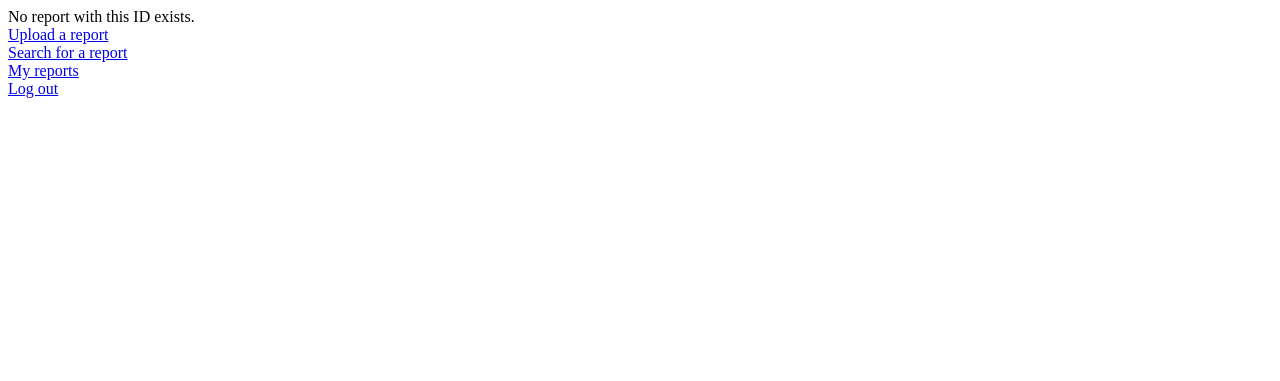
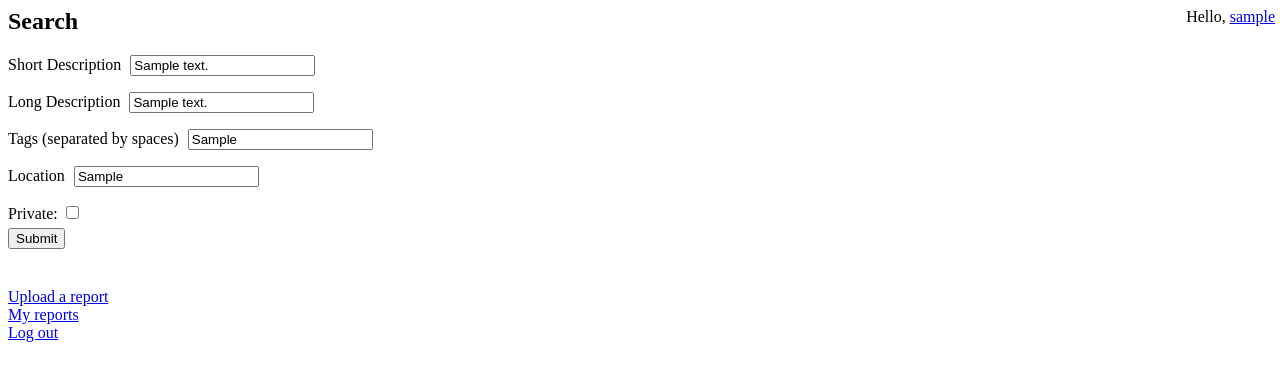
Before and after one commit to agore1/SecureWitness, a Django app: a page that uses securewitness/upload/views.py in a window 1280 px wide. Shown: the top 381 px of the page. Run offline with Django 3.2, Linux system fonts and the light colour scheme; a user stored in the database is signed in; tables that the repository leaves empty hold one stand-in row (values such as "Sample post"); parts of the project's set-up code (start-up, migrations or seed data) failed here and were passed over.

Commit message:
report editing page is now available.

```diff
--- a/securewitness/registration/templates/report_list.html
+++ b/securewitness/registration/templates/report_list.html
@@ -38,6 +38,7 @@
 
 <body>
 
+    <span style="position:absolute;right:5px">Hello, <a href="/accounts/profile">{{user_name}}</a></span>
 <h1>{{ user_name|default:"Anonymous"}}'s reports
 {% if folder %}/{{ folder }} {% endif %}
 </h1>
--- a/securewitness/securewitness/urls.py
+++ b/securewitness/securewitness/urls.py
@@ -6,6 +6,7 @@
                        # Examples:
                        # url(r'^$', 'securewitness.views.home', name='home'),
                        # url(r'^blog/', include('blog.urls')),
+                       url(r'^report/(?P<user>[a-zA-Z0-9-]+)/(?P<report>[a-zA-Z0-9-]+)/edit/?',views.edit_form, name='report_edit'),
                        url(r'^report/(?P<user>[a-zA-Z0-9-]+)/(?P<report>[a-zA-Z0-9-]+)/?',views.see_report.as_view(), name='report'),
                        url(r'^admin/', include(admin.site.urls)),
                        url(r'^accounts/', include('registration.backends.simple.urls')),
--- /dev/null
+++ b/securewitness/upload/templates/report_edit.html
@@ -0,0 +1,44 @@
+<head>
+<style>
+.form{
+	padding: 5px 0px 5px 0px;
+}
+
+.form_input{
+    margin-left: 5px;
+}
+</style>
+
+
+</head>
+
+<body>
+
+<form enctype="multipart/form-data" action="" method="post">
+	{% csrf_token %}
+    <span style="position:absolute;right:5px">Hello, <a href="/accounts/profile">{{user_name}}</a></span>
+	<h2>Search</h2>
+    <div>
+    <p>
+    Short Description <input name="short_descIn" class="form_input" type="text" value='{{shortD}}'>
+    </p><p>
+    Long Description <input name="long_descIn" class="form_input" type="text" value='{{longD}}'>
+    </p><p>
+    Tags (separated by spaces) <input name="tags" class="form_input" type="text" value='{{tags}}'>
+    </p><p>
+    Location <input name="locationIn" class="form_input" type="text" value='{{loc}}'>
+    </p>
+    Private: <input name="privateIn" type="checkbox" {% if private %}checked{% endif %}>
+    </div>
+<div class="form">
+	<input type="submit" value="Submit">
+</div>
+</form>
+
+	<br>
+	<a href="/upload/report">Upload a report</a>
+    <br>
+	<a href="/accounts/{{ user_name|default:'Anonymous' }}/reports">My reports</a>
+	<br>
+	<a href="/accounts/logout">Log out</a>
+</body>
--- a/securewitness/upload/templates/report_view.html
+++ b/securewitness/upload/templates/report_view.html
@@ -23,6 +23,7 @@
 </head>
 
 <body>
+<span style="position:absolute;right:5px">Hello, <a href="/accounts/profile">{{user_name}}</a></span>
 {% for report in object_list %}
 	<h1>{{ report.short_desc }} </h1>
 	<p>
@@ -52,7 +53,7 @@
 	<br>
 	{% if editable %}
 	<p>
-	<form id="add_user" action="/report/{{user_name}}/{{report.id}}/" method="post">{% csrf_token %}
+	<form id="add_user" action="/report/{{owner_name}}/{{report.id}}/" method="post">{% csrf_token %}
 	<select id="option" name="action" onchange="showForm()"><option name="add">Add</option><option name="remove">Remove</option></select>
     <span id="add">a user to this report: <input name="user_permission" type="text"></span>
     <span id="remove" hidden='true'>a user from this report:
@@ -64,10 +65,16 @@
     </span>
     <input id="sub" type="submit" value="Add">
 	</form>
-	</p>
+
 	{% endif %}
 	{% endif %}
+    {% if editable %}
+	<br>
+    <br>
+    <a href="{{report.id}}/edit/">Edit this report</a>
+    {% endif %}
 	</p>
+    </p>
 
 {% empty %}
 	No report with this ID exists.
--- a/securewitness/upload/templates/search_form.html
+++ b/securewitness/upload/templates/search_form.html
@@ -13,7 +13,7 @@
 </head>
 
 <body>
-
+<span style="position:absolute;right:5px">Hello, <a href="/accounts/profile">{{user_name}}</a></span>
 <form enctype="multipart/form-data" action="" method="post">
 	{% csrf_token %}
 	<h2>Search</h2>
--- a/securewitness/upload/templates/search_list.html
+++ b/securewitness/upload/templates/search_list.html
@@ -18,6 +18,7 @@
 
 <body>
 
+<span style="position:absolute;right:5px">Hello, <a href="/accounts/profile">{{user_name}}</a></span>
 <h1>Search Results</h1>
 
 <ul>
--- a/securewitness/upload/templates/submit.html
+++ b/securewitness/upload/templates/submit.html
@@ -10,7 +10,7 @@
 </head>
 
 <body>
-
+<span style="position:absolute;right:5px">Hello, <a href="/accounts/profile">{{user_name}}</a></span>
 <form enctype="multipart/form-data" action="report/" method="post">
 	<label for="submit-form"><b>Submit a report</b></label>
 	{% csrf_token %}
--- a/securewitness/upload/views.py
+++ b/securewitness/upload/views.py
@@ -21,6 +21,12 @@
     pDict = {};
     template_name = "search_list.html";
     reports = Report
+
+    def get_context_data(self, **kwargs):
+        con = super(search, self).get_context_data(**kwargs);
+        con["user_name"] = self.request.user.username;
+
+        return con;
 
     def get_queryset(self):
         object_list = self.reports.objects.filter(private=False);
@@ -115,11 +121,12 @@
 
     def get_context_data(self, **kwargs):
         con = super(see_report, self).get_context_data(**kwargs);
-        con['user_name'] = self.kwargs.get('user',None);
+        con['owner_name'] = self.kwargs.get('user',None);
         #if self.request.method == "POST":
         #    con["user_name"] = "delete";
         con['editable'] = False;
-        if(con["user_name"] == self.request.user.username):
+        con["user_name"] = self.request.user.username;
+        if(con["owner_name"] == self.request.user.username):
             con['editable'] = True;
             con['user_permissions'] = self.users.objects.filter(can_view__report_id=self.kwargs.get('report',''));
         #con['folders'] = self.folder.objects.filter(author=self.request.user.username);
@@ -172,9 +179,45 @@
             return redirect("/accounts/"+request.user.username+"/reports");
     #If it's not a post, build the form
     else:
-        c = {'form':ReportForm()};
+        c = {'form':ReportForm(),"user_name":request.user.username};
         return render(request, 'submit.html',c);
     return HttpResponse(form.is_valid());
+
+def edit_form(request, report=None, user=None):
+    rep = Report.objects.get(id=report);
+    if(request.user.username != user):
+        return redirect("/report/"+user+"/"+report);
+    if request.method == 'POST':
+        postData = request.POST;
+        rep.short_desc = postData['short_descIn'];
+        rep.long_desc = postData['long_descIn'];
+        rep.location = postData['locationIn'];
+        if list(postData.keys()).count('privateIn') > 0:
+            rep.private = True;
+        else:
+            rep.private = False;
+        for i in rep.report_keyword_set.all():
+            i.delete();
+        tags = postData['tags'].split(" ");
+        for i in tags:
+            if len(i) <= 20 and i != "":
+                k = Report_keyword();
+                k.keyword = i.lstrip();
+                k.report = rep;
+                k.save();
+        rep.save();
+        return redirect("/report/"+user+"/"+report);
+
+    c = {"user_name":request.user.username};
+    c['shortD'] = rep.short_desc;
+    tagList = "";
+    for i in rep.report_keyword_set.all():
+        tagList += i.keyword+" ";
+    c['tags'] = tagList;
+    c['longD'] = rep.long_desc;
+    c['loc'] = rep.location;
+    c['private'] = rep.private;
+    return render(request, 'report_edit.html',c);
 
 def search_form(request):
     if request.method == 'POST':
@@ -186,7 +229,7 @@
         locQuery = "location__{0}-{1}".format(postData["location"],postData["locationIn"]);
         return(redirect("/upload/search="+authorQuery+"%"+tagQuery+"%"+shortQuery+"%"+longQuery+"%"+locQuery));
 
-    c = {};
+    c = {"user_name":request.user.username};
 
     return render(request, 'search_form.html',c);
 
```
